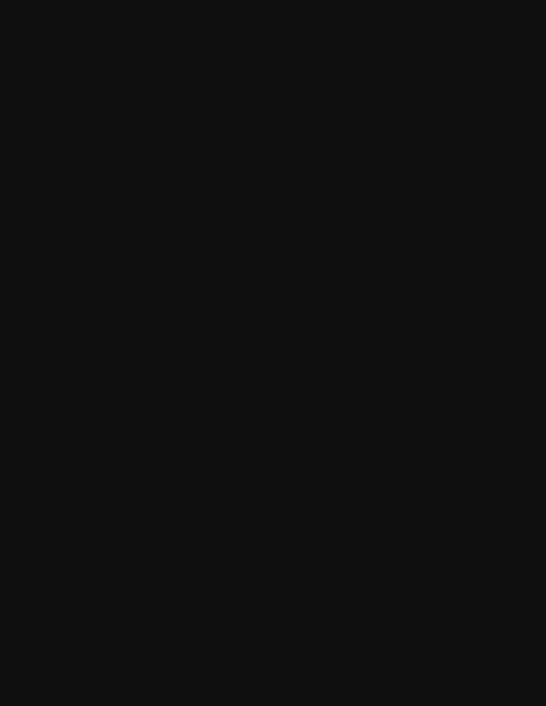
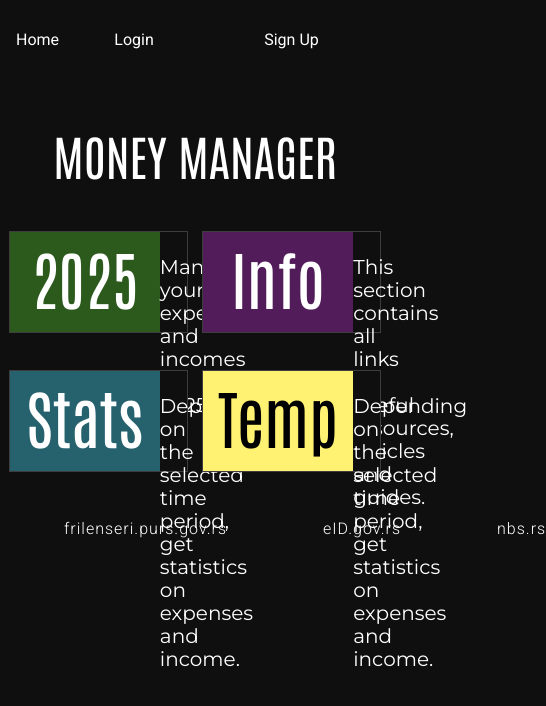
Before and after one commit to AleksandrSamusev/MM-V2-FE-React, a React (Vite) app: page /dashboard in a window 390 px wide. Before the commit this address had no page. Shown: the top 706 px of the page, 546 px wide, since content can reach past the window. Built offline with nearby package versions, Linux system fonts and the light colour scheme.

Commit message:
add dashboard component, add styles for desktops (tablets + mobile to be done)

```diff
--- a/src/App.jsx
+++ b/src/App.jsx
@@ -4,6 +4,7 @@ import "./App.css";
 import HomePage from "./pages/HomePage.jsx";
 import LoginPage from "./pages/LoginPage.jsx";
 import RegisterPage from "./pages/RegisterPage.jsx";
+import DashboardPage from "./pages/DashboardPage.jsx";
 
 function App() {
 
@@ -13,6 +14,7 @@ function App() {
                 <Route exact path="/" element={<HomePage />} />
                 <Route exact path="/login" element={<LoginPage />} />
                 <Route exact path="/signup" element={<RegisterPage />} />
+                <Route exact path="/dashboard" element={<DashboardPage />} />
             </Routes>
         </BrowserRouter>
     )
--- /dev/null
+++ b/src/components/dashboardCard/DashboardCard.jsx
@@ -0,0 +1,11 @@
+import "./dashboardCard.css"
+
+const DashboardCard = (props) => {
+    return (
+        <div className="div-card">
+            <div className={"div-inner-left " + (props.backgroundColor) + " " + (props.textColor)} >{props.contentLeft}</div>
+            <div className="div-inner-right">{props.contentRight}</div>
+        </div>
+    )
+}
+export default DashboardCard;
--- /dev/null
+++ b/src/components/dashboardCard/dashboardCard.css
@@ -0,0 +1,103 @@
+
+.div-card {
+    display: flex;
+    width: 50%;
+    border: 1px solid #FFFFFF31;
+    transition: box-shadow 0.3s;
+}
+
+.div-card:hover {
+    box-shadow: 0 0 8px 1px white;
+    cursor: pointer;
+}
+
+.div-inner-left {
+    height: 100px;
+    background-color: white;
+    min-width: 150px;
+    font-family: Antonio, serif;
+    font-size: 4rem;
+    color: white;
+    text-align: center;
+    padding-top: 0.5rem;
+}
+
+.div-inner-right {
+    height: 100px;
+    width: calc(100% - 150px);
+    font-family: Montserrat, serif;
+    font-size: 1.25rem;
+    color: white;
+    text-align: center;
+    padding: 1.5rem 1rem 1rem 0;
+}
+
+@media (min-width: 1440px) {
+    .div-card {
+        width: 45%;
+    }
+
+    .div-inner-left {
+        height: 80px;
+        min-width: 130px;
+        font-size: 3rem;
+        padding-top: 0.5rem;
+    }
+
+    .div-inner-right {
+        height: 80px;
+        width: calc(100% - 130px);
+        font-size: 1rem;
+        padding: 1.25rem 1rem 1rem 0;
+    }
+}
+
+@media (min-width: 1920px) {
+    .div-card {
+        width: 40%;
+    }
+
+    .div-inner-left {
+        height: 100px;
+        min-width: 150px;
+        font-size: 4rem;
+        padding-top: 0.5rem;
+    }
+
+    .div-inner-right {
+        height: 100px;
+        width: calc(100% - 150px);
+        font-size: 1.25rem;
+        padding: 1.5rem 1rem 1rem 0;
+    }
+}
+
+@media (min-width: 2200px) {
+    .div-card {
+        width: 30%;
+    }
+}
+
+
+.green {
+    background-color: #6EFF3C50;
+}
+.magenta {
+    background-color: #E43CFF50;
+}
+
+.blue {
+    background-color: #4BDFFF65;
+}
+
+.yellow {
+    background-color: #FFF171;
+}
+
+.colorWhite {
+    color: white;
+}
+
+.colorBlack {
+    color: black;
+}
--- /dev/null
+++ b/src/components/dashboardComponent/DashboardComponent.jsx
@@ -0,0 +1,31 @@
+import "./dashboardComponent.css"
+import DashboardCard from "../dashboardCard/DashboardCard.jsx";
+
+const DashboardComponent = () => {
+
+    return (
+        <>
+            <div className="main-div-dashboard">
+                <h1 className="main-title-dashboard">MONEY MANAGER</h1>
+
+                <div style={{display: "flex", gap: "4%", justifyContent: "center"}}>
+                    <DashboardCard backgroundColor={"green"} textColor={"colorWhite"} contentLeft={"2025"}
+                                   contentRight={"Manage your expenses and incomes in 2025."}/>
+                    <DashboardCard backgroundColor={"magenta"} textColor={"colorWhite"} contentLeft={"Info"}
+                                   contentRight={"This section contains all links to useful resources, articles and guides."}/>
+                </div>
+
+                <br/><br/>
+
+                <div style={{display: "flex", gap: "4%", justifyContent: "center"}}>
+                    <DashboardCard backgroundColor={"blue"} textColor={"colorWhite"} contentLeft={"Stats"}
+                                   contentRight={"Depending on the selected time period, get statistics on expenses and income."}/>
+                    <DashboardCard backgroundColor={"yellow"} textColor={"colorBlack"} contentLeft={"Temp"}
+                                   contentRight={"Depending on the selected time period, get statistics on expenses and income."}/>
+                </div>
+            </div>
+        </>
+    )
+}
+
+export default DashboardComponent;
--- /dev/null
+++ b/src/components/dashboardComponent/dashboardComponent.css
@@ -0,0 +1,46 @@
+.main-title-dashboard {
+    color: white;
+    font-family: Antonio, serif;
+    font-size: 3rem;
+    font-weight: 400;
+    text-align: center;
+    margin-top: 3rem;
+    margin-bottom: 3rem;
+}
+
+.main-div-dashboard {
+    margin-bottom: 3rem;
+}
+
+@media (min-width: 1440px) {
+    .main-title-dashboard {
+        font-size: 4rem;
+        margin-top: 8rem;
+        margin-bottom: 5rem;
+    }
+    .main-div-dashboard {
+        margin-bottom: 10rem;
+    }
+}
+
+@media (min-width: 1920px) {
+    .main-title-dashboard {
+        font-size: 5rem;
+        margin-top: 13rem;
+        margin-bottom: 5rem;
+    }
+    .main-div-dashboard {
+        margin-bottom: 15rem;
+    }
+}
+
+@media (min-width: 2200px) {
+    .main-title-dashboard {
+        font-size: 6rem;
+        margin-top: 17rem;
+        margin-bottom: 5rem;
+    }
+    .main-div-dashboard {
+        margin-bottom: 20rem;
+    }
+}
--- a/src/components/footer/footer.css
+++ b/src/components/footer/footer.css
@@ -10,9 +10,15 @@
     color: white;
     font-family: Roboto;
     font-weight: 300;
-    font-size: 1.25rem;
+    font-size: 1rem;
     letter-spacing: 1px;
     list-style: none;
     margin: 0 3rem;
     text-decoration: none;
 }
+
+@media (min-width: 1920px) {
+    .footer-list-item {
+        font-size: 1.25rem;
+    }
+}
--- /dev/null
+++ b/src/pages/DashboardPage.jsx
@@ -0,0 +1,19 @@
+import Navbar from "../components/navbar/Navbar.jsx";
+import DashboardComponent from "../components/dashboardComponent/DashboardComponent.jsx";
+import Footer from "../components/footer/Footer.jsx";
+
+const DashboardPage = () => {
+    return (
+        <>
+            <div className="container">
+                <Navbar />
+                <DashboardComponent />
+                <Footer />
+            </div>
+
+        </>
+
+    )
+}
+
+export default DashboardPage;
```
